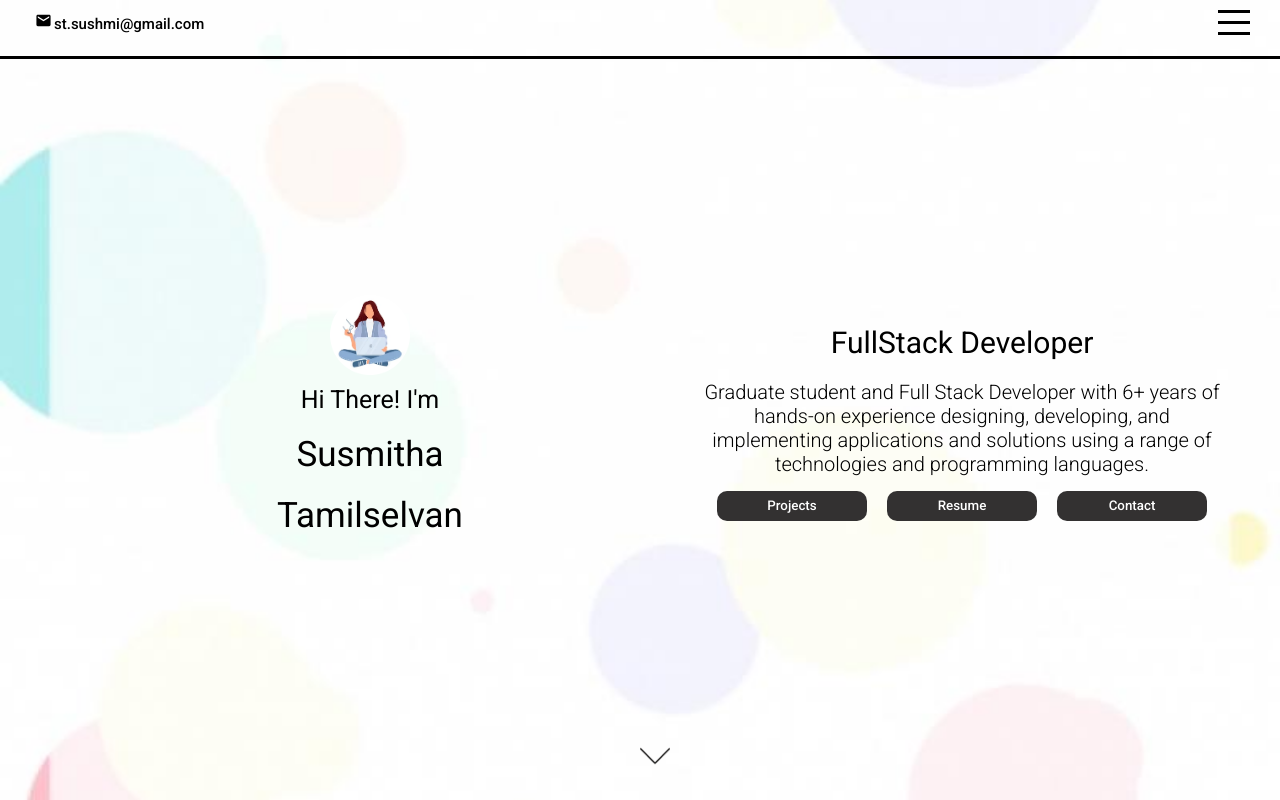
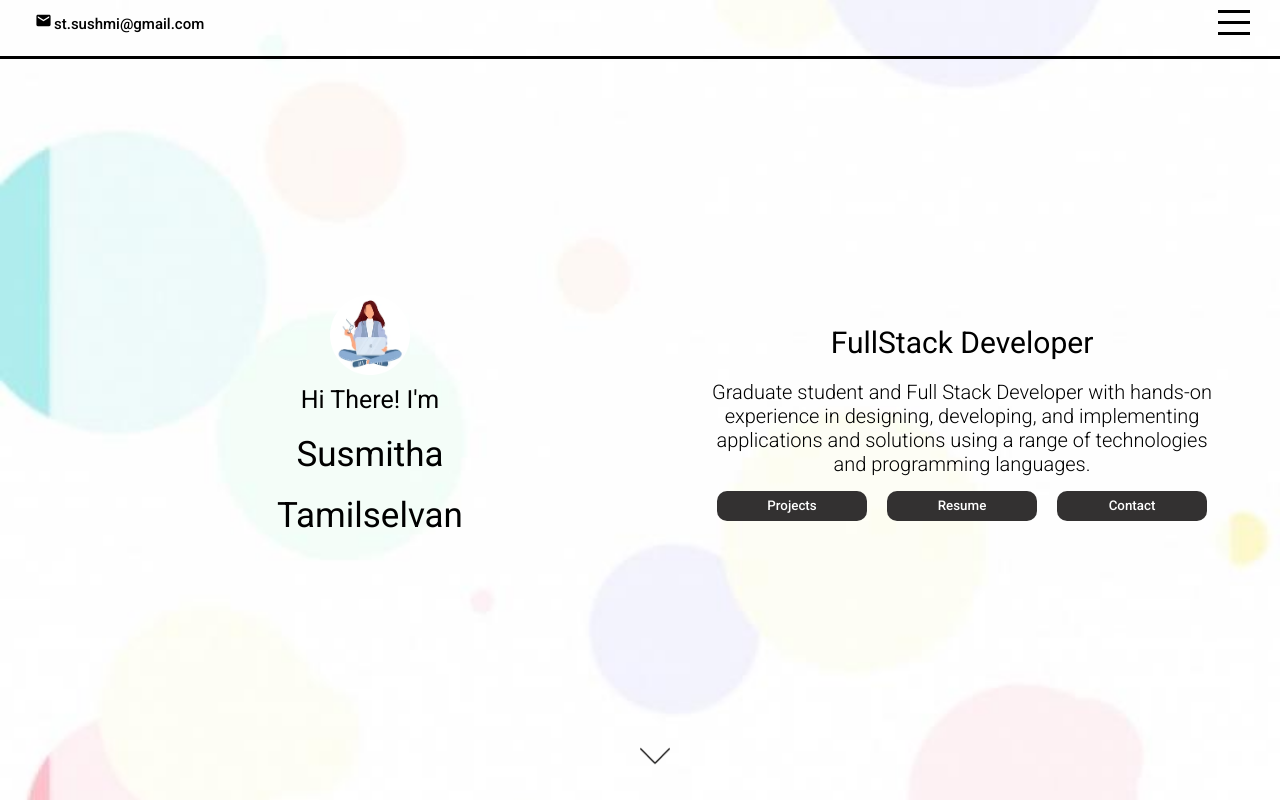
Before and after one commit to Sushmitha-94/My-Portfolio, a React (Create React App) app: page / in a window 1280 px wide. Built offline with nearby package versions, Linux system fonts and the light colour scheme.

Commit message:
Update Intro.jsx

```diff
--- a/src/components/intro/Intro.jsx
+++ b/src/components/intro/Intro.jsx
@@ -17,7 +17,7 @@ function intro(){
                   FullStack Developer
                 </h3>
                 <p>
-                  Graduate student and Full Stack Developer with 6+ years of hands-on experience designing, developing, and implementing applications and solutions using a range of technologies and programming languages.
+                  Graduate student and Full Stack Developer with hands-on experience in designing, developing, and implementing applications and solutions using a range of technologies and programming languages.
                 </p>
                 <div className="buttons">
                     <button type="Submit" onClick={(e) => {
```
